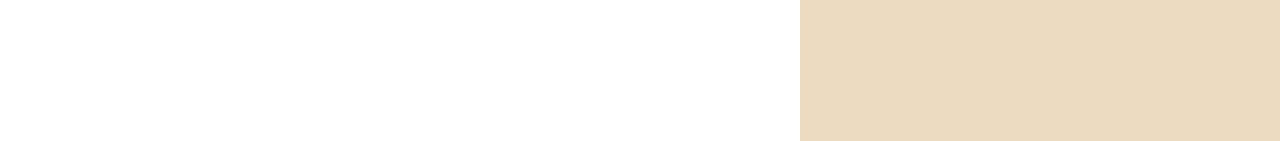
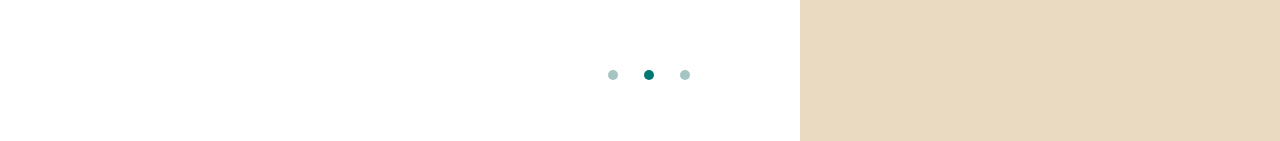
Before and after one commit to IrPanK/mini-it-bismit, a React (Create React App) app: page / in a window 1280 px wide. Shown: the part 759-900 px from the top of the page. Built offline with nearby package versions, Linux system fonts and the light colour scheme; the HTML template or start-up script is replaced by a standard one.

Commit message:
complete carousel

```diff
--- a/src/Components/Carousel/Carousel.js
+++ b/src/Components/Carousel/Carousel.js
@@ -125,6 +125,26 @@ const Carousel = () => {
                 onClick={handleNext}
                 className="absolute top-0 right-0 z-10 h-full w-[2.5rem] fill-[#A5C5C3] hover:fill-[#007872] hover:cursor-pointer transition-all"
             />
+            <div className="flex absolute left-[47.5%] bottom-16 z-20">
+                <div
+                    onClick={() => setSlider(0)}
+                    className={`w-[0.625rem] h-[0.625rem] ${
+                        slider === 0 ? "bg-[#007872]" : "bg-[#A5C5C3]"
+                    } rounded-full hover:cursor-pointer transition-all`}
+                ></div>
+                <div
+                    onClick={() => setSlider(1)}
+                    className={`w-[0.625rem] h-[0.625rem] ${
+                        slider === 1 ? "bg-[#007872]" : "bg-[#A5C5C3]"
+                    } rounded-full mx-[1.625rem] hover:cursor-pointer transition-all`}
+                ></div>
+                <div
+                    onClick={() => setSlider(2)}
+                    className={`w-[0.625rem] h-[0.625rem] ${
+                        slider === 2 ? "bg-[#007872]" : "bg-[#A5C5C3]"
+                    } rounded-full hover:cursor-pointer transition-all`}
+                ></div>
+            </div>
             <div
                 className={`flex  max-h-[50.438rem] translate-x-[-${
                     slider * 100
```
